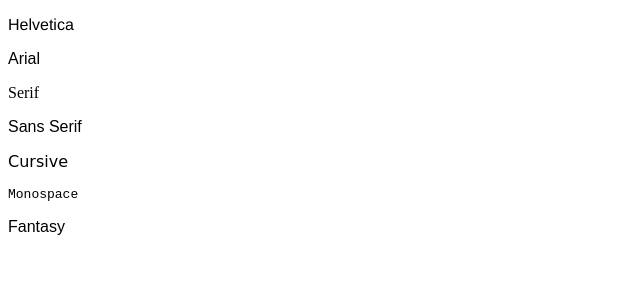
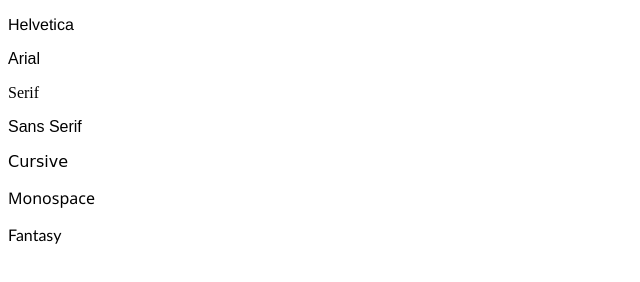
Before and after one commit to adityachavhan01/css-learning-guide, a website: page 6.1+Font+Properties/font-family.html in a window 1280 px wide. Shown: the whole page, without its empty margins (0-640 px from the left). Drawn offline with Linux system fonts and the light colour scheme.

Commit message:
challenge2 and 3 changes done

```diff
--- a/5.3 CSS Selectors/style.css
+++ b/5.3 CSS Selectors/style.css
@@ -6,7 +6,7 @@
 
 /* Write your CSS below, don't change the rules above. */
 p {
-  color:red;
+  color:yellow;
 }
 .note {
   font-size: 20px;
--- a/6.1+Font+Properties/font-family.html
+++ b/6.1+Font+Properties/font-family.html
@@ -26,11 +26,11 @@
     }
 
     #monospace {
-      font-family: monospace;
+      font-family:'Segoe UI', Tahoma, Geneva, Verdana, sans-serif ;
     }
 
     #fantasy {
-      font-family: fantasy;
+      font-family:'Gill Sans', 'Gill Sans MT', Calibri, 'Trebuchet MS', sans-serif;
     }
   </style>
 </head>
```
Also changed, not shown: 6.3 CSS Box Model/index.html (+2 -0 lines).
